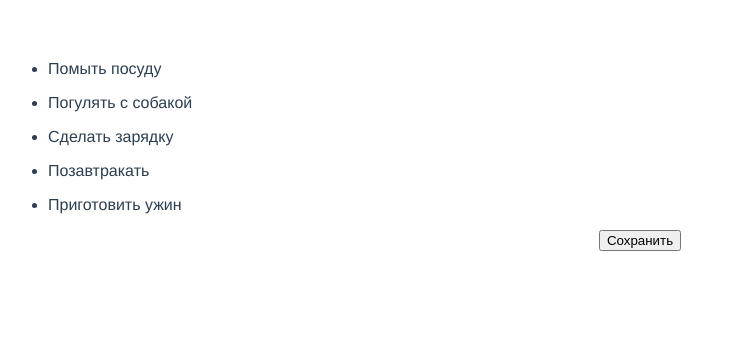
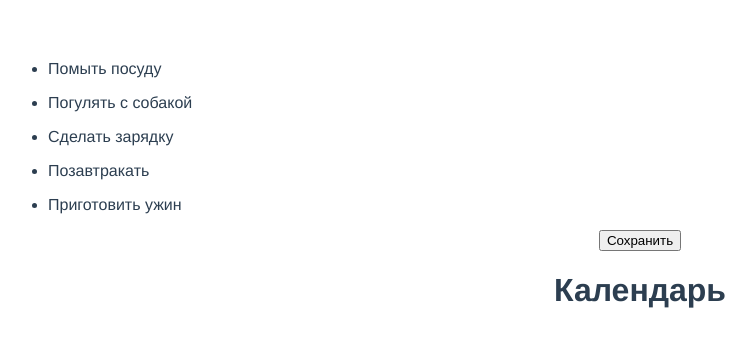
Before and after one commit to zer0b2/new-vue-app, a Vue app: page / in a window 1280 px wide. Shown: the top 346 px of the page, without its empty margins (0-756 px from the left). Built offline with nearby package versions, Linux system fonts and the light colour scheme.

Commit message:
create calendarcomponent.vue

```diff
--- /dev/null
+++ b/src/components/CalendarComponent.vue
@@ -0,0 +1,11 @@
+<template>
+  <h1>Календарь</h1>
+</template>
+
+<script>
+export default {
+  name: "calendatComponent",
+  data() {},
+};
+</script>
+<style></style>
--- a/src/components/MainComponent.vue
+++ b/src/components/MainComponent.vue
@@ -17,12 +17,18 @@
     >
       Сохранить
     </button>
+    <calendarComponent></calendarComponent>
   </div>
 </template>
 
 <script>
+import CalendarComponent from "./CalendarComponent.vue";
+
 export default {
   name: "mainComponent",
+  components: {
+    calendarComponent: CalendarComponent,
+  },
   data() {
     return {
       tasks: [],
```
